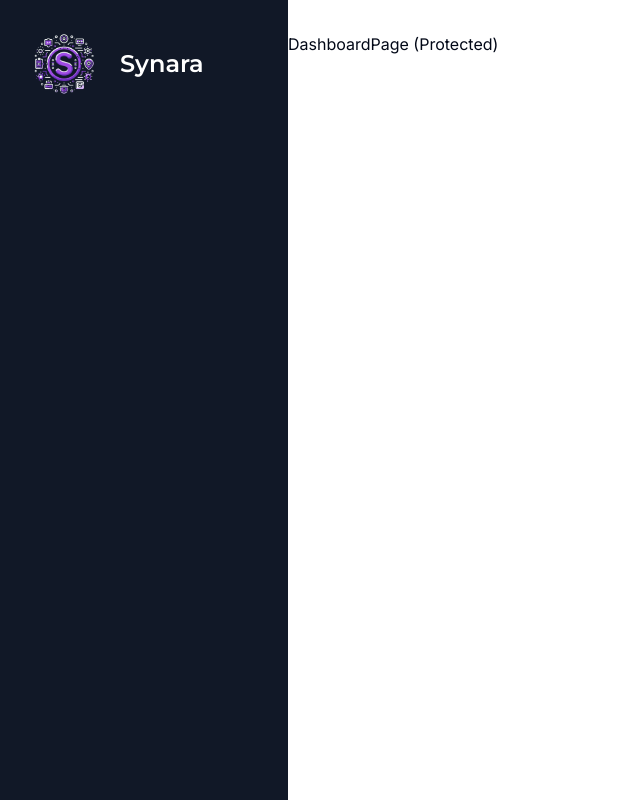
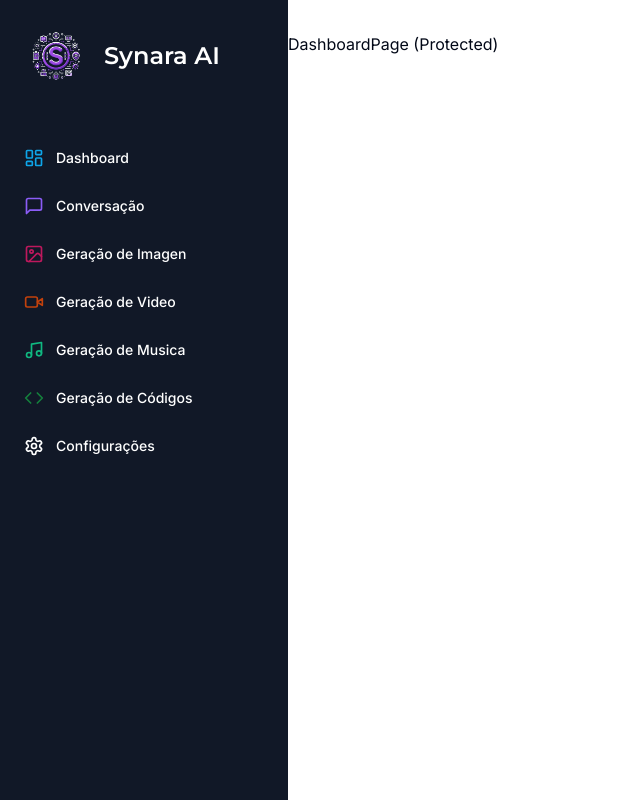
Before and after one commit to luizengdev/synara-ai, a Next.js app: page /dashboard in a window 1280 px wide. Shown: the whole page, without its empty margins (0-640 px from the left). Built offline with nearby package versions, Linux system fonts and the light colour scheme.

Commit message:
feat: add routes link to sidebar

```diff
--- a/components/sidebar.tsx
+++ b/components/sidebar.tsx
@@ -5,24 +5,93 @@ import Link from "next/link";
 import { Montserrat } from "next/font/google";
 
 import { cn } from "@/lib/utils";
+import {
+  Code,
+  ImageIcon,
+  LayoutDashboard,
+  MessageSquare,
+  Music,
+  Settings,
+  VideoIcon,
+} from "lucide-react";
 
 const montserrat = Montserrat({
   weight: "600",
   subsets: ["latin"],
 });
 
+const routes = [
+  {
+    label: "Dashboard",
+    icon: LayoutDashboard,
+    href: "/dashboard",
+    color: "text-sky-500",
+  },
+  {
+    label: "Conversação",
+    icon: MessageSquare,
+    href: "/conversation",
+    color: "text-violet-500",
+  },
+  {
+    label: "Geração de Imagen",
+    icon: ImageIcon,
+    href: "/image",
+    color: "text-pink-700",
+  },
+  {
+    label: "Geração de Video",
+    icon: VideoIcon,
+    href: "/video",
+    color: "text-orange-700",
+  },
+  {
+    label: "Geração de Musica",
+    icon: Music,
+    href: "/music",
+    color: "text-emerald-500",
+  },
+  {
+    label: "Geração de Códigos",
+    icon: Code,
+    href: "/code",
+    color: "text-green-700",
+  },
+  {
+    label: "Configurações",
+    icon: Settings,
+    href: "/settings",
+  },
+];
+
 const Sidebar = () => {
   return (
     <div className="space-y-4 py-4 flex flex-col h-full bg-[#111827] text-white">
-      <div className="px-3 py-2">
-        <Link href="/dashboard" className="flex items-center pl-3 mb-14">
-          <div className="relative h-20 w-20 mr-4">
+      <div className="px-3 py-2 flex-1">
+        <Link href="/dashboard" className="flex items-center pl-3 mb-12">
+          <div className="relative h-16 w-16 mr-4">
             <Image fill alt="Logo" src="/logo.png" />
           </div>
           <h1 className={cn("text-2xl font-bold", montserrat.className)}>
-            Synara
+            Synara AI
           </h1>
         </Link>
+        <div className="space-y-1">
+          {routes.map((route) => (
+            <Link
+              href={route.href}
+              key={route.href}
+              className="text-sm group flex p-3 w-full
+              justify-start font-medium cursor-pointer
+              hover:text-white hover:bg-white/10 rounded-lg transition"
+            >
+              <div className="flex items-center flex-1">
+                <route.icon className={cn("w-5 h-5 mr-3", route.color)} />
+                {route.label}
+              </div>
+            </Link>
+          ))}
+        </div>
       </div>
     </div>
   );
```
